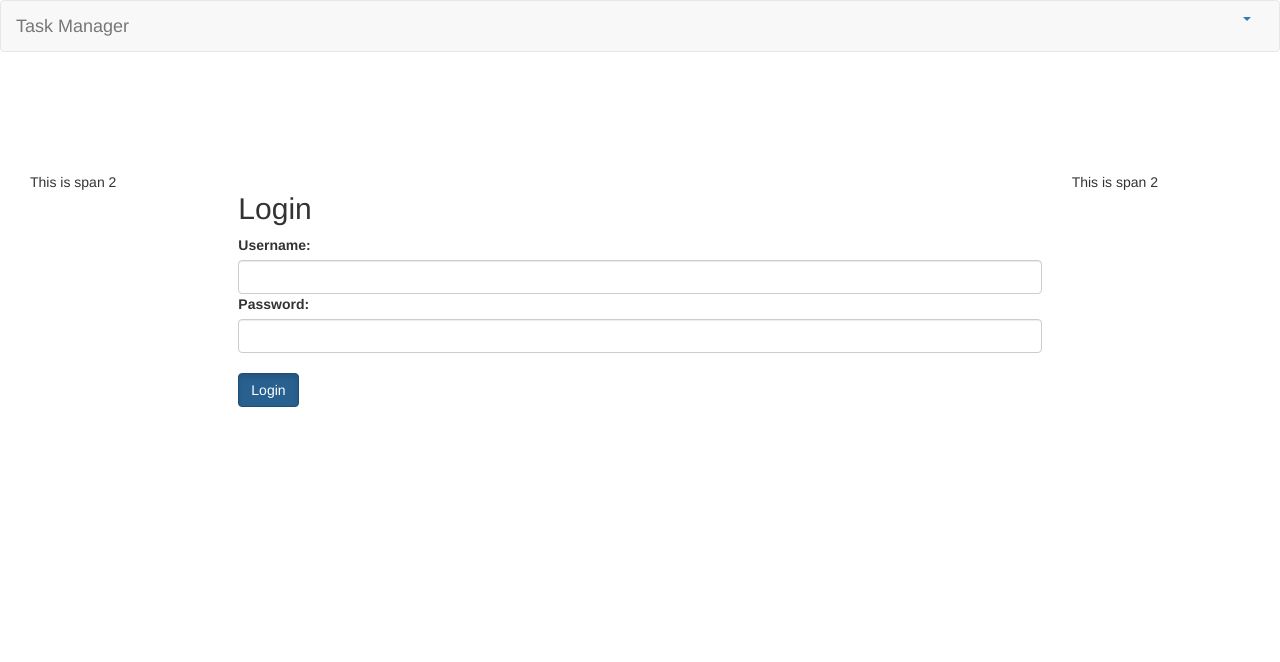
After one commit to dhruvenvora/TaskManager, a Django app: template Auth/templates/Auth/login.html in a window 1280 px wide. The commit adds this page. Shown: the top 662 px of the page. Run offline with Django 3.2, Linux system fonts and the light colour scheme; the template is opened without the code that fills it, so the values that code supplies are empty; some libraries are stand-ins or nearby versions.

Commit message:
added login page

```diff
--- a/Auth/templates/Auth/index.html
+++ b/Auth/templates/Auth/index.html
@@ -6,7 +6,7 @@
 		      This is span 2
 		    </div>
 		    <div class="col-md-8">
-		      <h2>Task Manager</h2>
+		      <h2>Signup</h2>
 				<form action = "{% url 'Auth:details' %}" onsubmit="return validatesignup()" method = "post">
 					{% csrf_token %}
 					<div class="form-group">
--- /dev/null
+++ b/Auth/templates/Auth/login.html
@@ -0,0 +1,25 @@
+{% extends "Auth/base.html" %}
+{% block main_content %}
+		  <div class="row-fluid">
+		    <div class="col-md-2">
+		      This is span 2
+		    </div>
+		    <div class="col-md-8">
+		      <h2>Login</h2>
+				<form action = "{% url 'Auth:details' %}" onsubmit="return validatesignup()" method = "post">
+					{% csrf_token %}
+					<div class="form-group">
+						<label for = "name">Username:</label>
+						<input type = "text" class="form-control" id="username" name="username">
+						<label for = "pwd">Password:</label>
+						<input type = "password" class="form-control" id="password" name ="password">
+						<br>
+						<input type="submit" class ="btn btn-primary active" value = "Login">
+					</div>
+				</form>
+		    </div>
+		    <div class="col-md-2">
+		      This is span 2
+		    </div>
+		  </div>
+{% endblock %}
--- a/Auth/urls.py
+++ b/Auth/urls.py
@@ -3,6 +3,7 @@ from django.conf.urls import url
 from . import views
 
 urlpatterns = [
+	url(r'^login/*$', views.login, name = 'login'),
 	url(r'^signup/*$', views.index, name = 'index'),
 	url(r'^details/*$', views.details, name = 'details'),
 ]
```
Also changed, not shown: Auth/views.py (+30 -16 lines), taskmanager_db.db, 12 other files.
